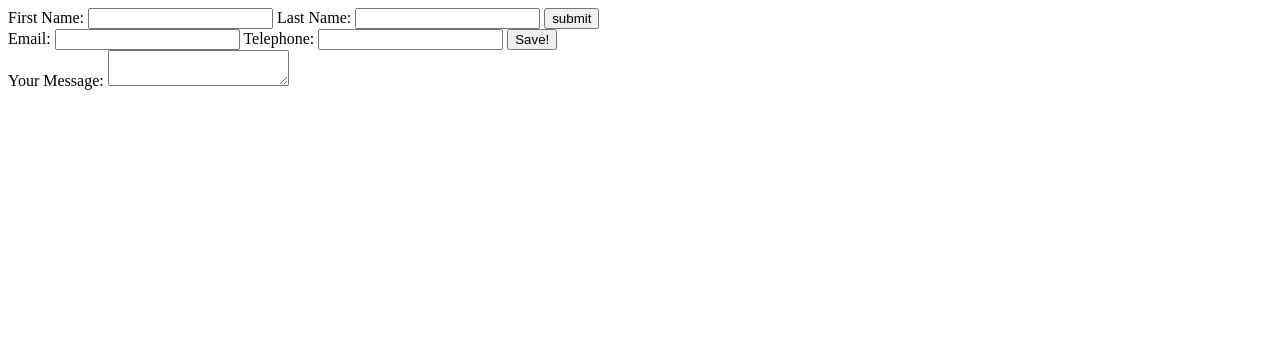
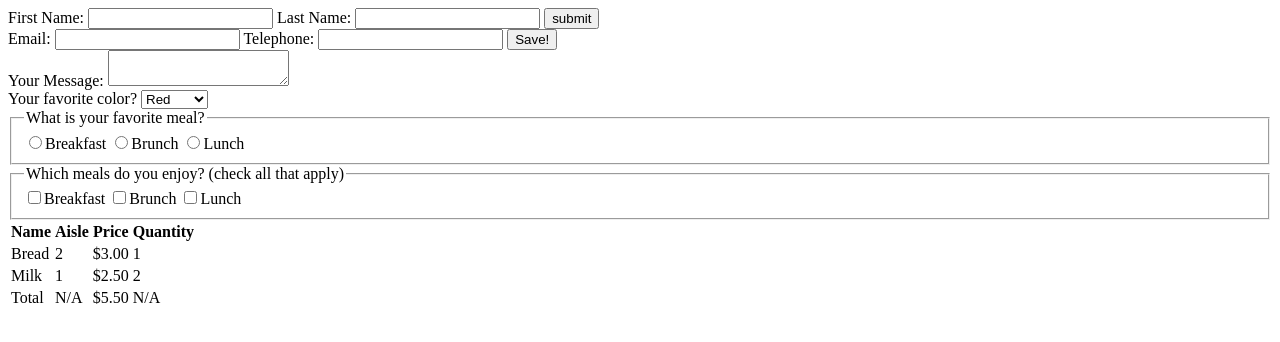
Before and after one commit to maker2413/WebDevNotes, a plain HTML site: page HTML/TablesAndForms/index.html in a window 1280 px wide. Drawn offline with Linux system fonts and the light colour scheme.

Commit message:
finished HTML section and started CSS section

```diff
--- a/HTML/TablesAndForms/index.html
+++ b/HTML/TablesAndForms/index.html
@@ -27,5 +27,61 @@
       <label for="yourMessage">Your Message:</label>
       <textarea id="yourMessage" name="yourMessage"></textarea>
     </form>
+    <form>
+      <label for="favoriteColor">Your favorite color?</label>
+      <select name="favoriteColor">
+        <option value="coloRed">Red</option>
+        <option value="colorOrange">Orange</option>
+        <option value="colorYellow">Yellow</option>
+      </select>
+    </form>
+    <form>
+      <fieldset>
+        <legend>What is your favorite meal?</legend>
+        <input type="radio" id="breakfast" name="favoriteMeal" value="meal1"><label for="breakfast">Breakfast</label>
+        <input type="radio" id="brunch" name="favoriteMeal" value="meal2"><label for="brunch">Brunch</label>
+        <input type="radio" id="lunch" name="favoriteMeal" value="meal3"><label for="lunch">Lunch</label>
+      </fieldset>
+    </form>
+    <form>
+      <fieldset>
+        <legend>Which meals do you enjoy? (check all that apply)</legend>
+        <input type="checkbox" id="breakfast" name="favoriteMeal" value="meal1"><label for="breakfast">Breakfast</label>
+        <input type="checkbox" id="brunch" name="favoriteMeal" value="meal2"><label for="brunch">Brunch</label>
+        <input type="checkbox" id="lunch" name="favoriteMeal" value="meal3"><label for="lunch">Lunch</label>
+      </fieldset>
+    </form>
+    <table>
+      <thead>
+        <tr>
+          <th>Name</th>
+          <th>Aisle</th>
+          <th>Price</th>
+          <th>Quantity</th>
+        </tr>
+      </thead>
+      <tfoot>
+        <tr>
+          <td>Total</td>
+          <td>N/A</td>
+          <td>$5.50</td>
+          <td>N/A</td>
+        </tr>
+      </tfoot>
+      <tbody>
+        <tr>
+          <td>Bread</td>
+          <td>2</td>
+          <td>$3.00</td>
+          <td>1</td>
+        </tr>
+        <tr>
+          <td>Milk</td>
+          <td>1</td>
+          <td>$2.50</td>
+          <td>2</td>
+        </tr>
+      </tbody>
+    </table>
   </body>
 </html>
```
Also changed, not shown: CSS/Essentials/index.html (added, +32 -0 lines), CSS/Essentials/screen.css (added, +57 -0 lines), 1 other file.
